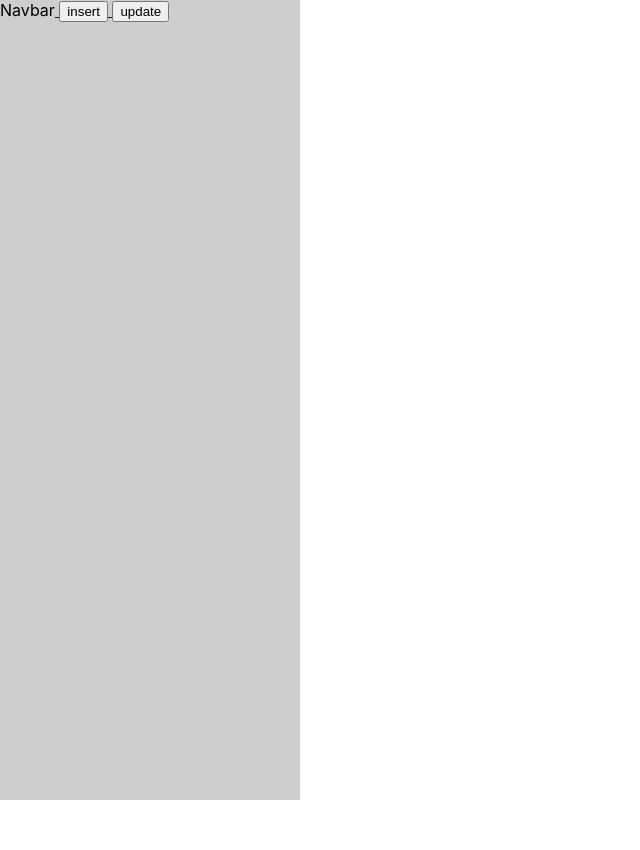
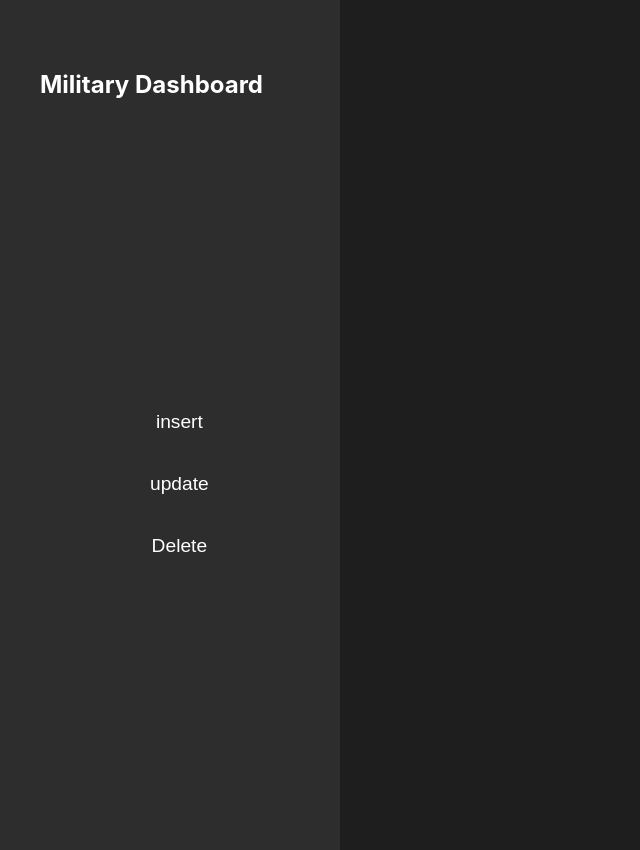
Before and after one commit to Amit-Bongale/military-database, a React (Create React App) app: page / in a window 1280 px wide. Shown: the whole page, without its empty margins (0-640 px from the left). Before the commit the page ends 800 px from the top, so only its background shows below. Built offline with nearby package versions, Linux system fonts and the light colour scheme.

Commit message:
color pallet added

```diff
--- a/src/App.css
+++ b/src/App.css
@@ -1,6 +1,40 @@
+/* :root{
+  --primary-100:#556B2F;
+  --primary-200:#83995a;
+  --primary-300:#e6fdb8;
+  --accent-100:#8FBC8F;
+  --accent-200:#345e37;
+  --text-100:#FFFFFF;
+  --text-200:#e0e0e0;
+  --bg-100:#4B5320;
+  --bg-200:#5d6430;
+  --bg-300:#787f4a;
+} */
+
+
+:root{
+  --primary-100:#2E8B57;
+  --primary-200:#61bc84;
+  --primary-300:#c6ffe6;
+  --accent-100:#8FBC8F;
+  --accent-200:#345e37;
+  --text-100:#FFFFFF;
+  --text-200:#e0e0e0;
+  --bg-100:#1E1E1E;
+  --bg-200:#2d2d2d;
+  --bg-300:#454545;
+}
+
+
+*{
+  color: var(--text-100);
+}
+
 .home{
   display: flex;
+  background-color:var(--bg-100);
 }
+
 .customroutes{
   margin-left: 20px;
 }
--- a/src/Components/Navbar/Navbar.css
+++ b/src/Components/Navbar/Navbar.css
@@ -1,5 +1,29 @@
 .Nav-bar-container{
-    background-color: rgb(206, 206, 206);
+    background-color: var(--bg-200);
     width: 300px;
     height: 100vh;
+    color: var(--text-200);
+    display: flex;
+    flex-wrap: wrap;
 }
+
+.Nav-bar-container{
+    padding: 0;
+    padding-top: 50px;
+    padding-left: 40px;
+}
+
+.Navbar-buttons-container{
+    display: flex;
+    flex-direction: column;
+    align-items: center;
+    /* background-color: red; */
+}
+
+.nav-button{
+    background-color: transparent;
+    border: 0;
+    padding: 10px 100px;
+    margin: 10px;
+    font-size: 1.2rem;
+}
--- a/src/Components/Navbar/Navbar.js
+++ b/src/Components/Navbar/Navbar.js
@@ -3,10 +3,13 @@ import { Link } from 'react-router-dom'
 
 function Navbar(){
   return (
-    <div className='Nav-bar-container'>Navbar
-
-        <Link to='/insert'> <button>insert</button></Link>
-        <Link to='/update'> <button>update</button></Link>
+    <div className='Nav-bar-container'>
+      <h2>Military Dashboard</h2>
+      <div className='Navbar-buttons-container'>
+        <Link to='/insert'> <button className='nav-button'>insert</button></Link>
+        <Link to='/update'> <button className='nav-button'>update</button></Link>
+        <Link to='/update'> <button className='nav-button'>Delete</button></Link>
+      </div>
 
     </div>
   )
```
